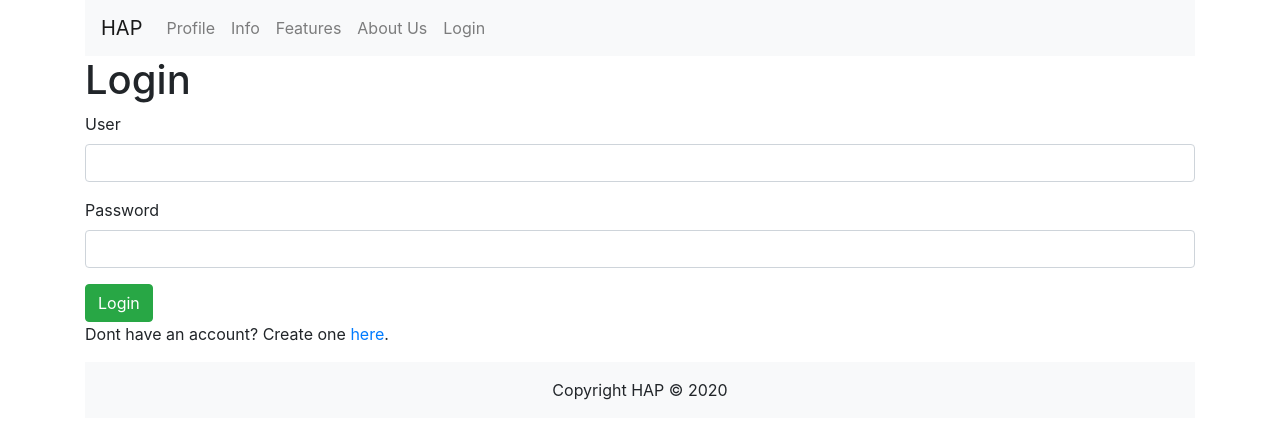
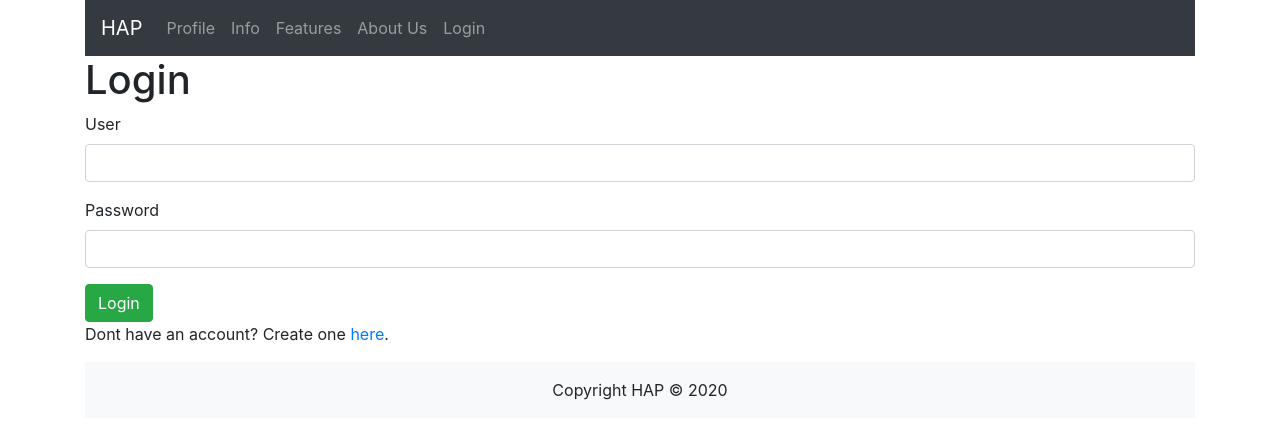
Before and after one commit to Pravindu-Lokuarumage/Strawhats, a React (Create React App) app in the folder web/: page /login in a window 1280 px wide. Shown: the top 438 px of the page. Built offline with nearby package versions, Linux system fonts and the light colour scheme.

Commit message:
Changed the theme of Navbar

```diff
--- a/web/src/components/navbar.jsx
+++ b/web/src/components/navbar.jsx
@@ -38,7 +38,7 @@
     }
     render(){
         return(
-        <Navbar bg="light" expand="lg">
+        <Navbar bg="dark" expand="lg" variant="dark">
             <a className="navbar-brand" href="/">HAP</a>
             <Navbar.Toggle aria-controls="basic-navbar-nav" />
             <Navbar.Collapse id="basic-navbar-nav">
```
